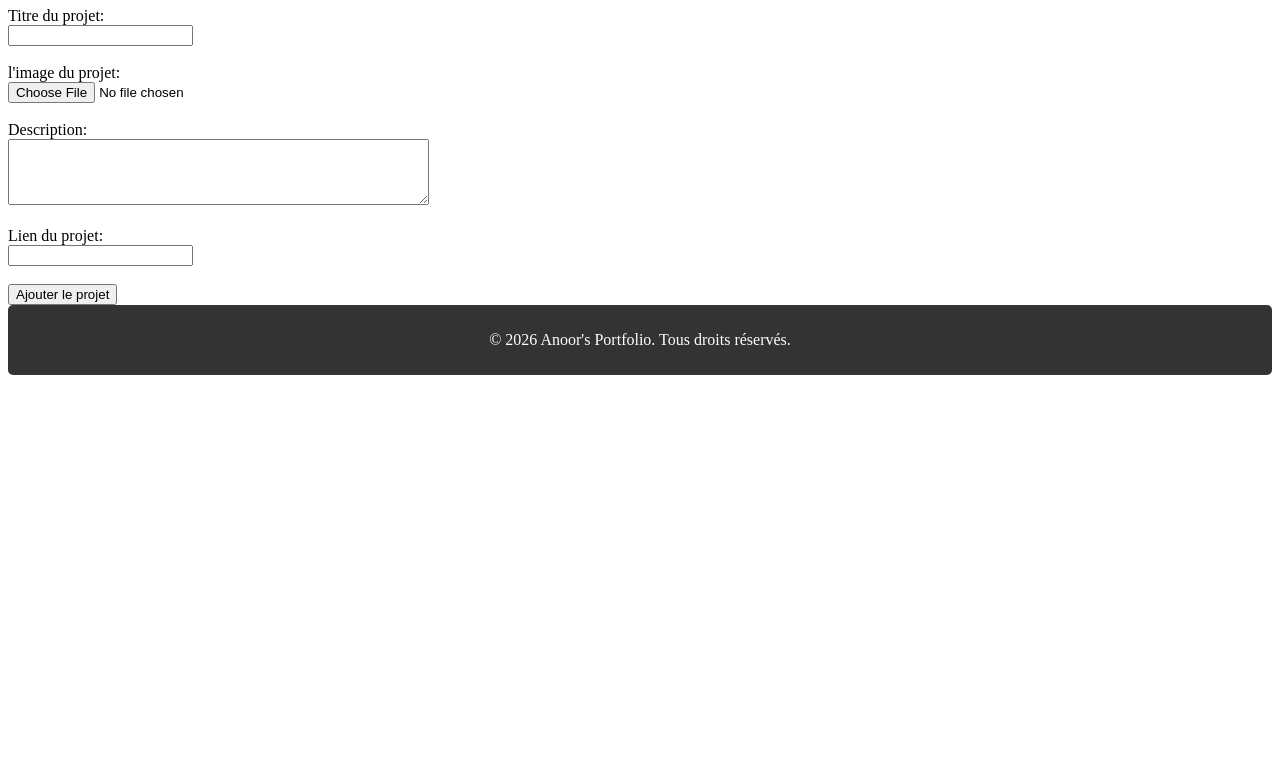
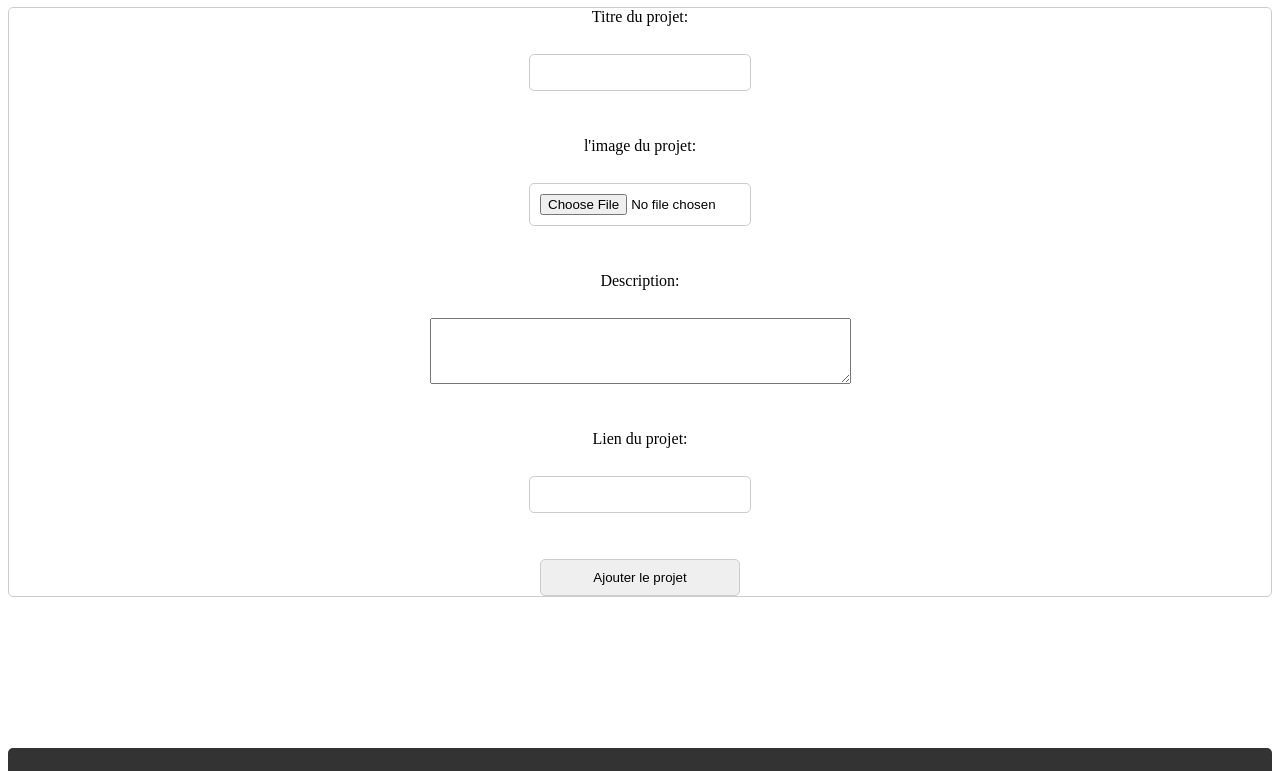
Before and after one commit to aliou9sow6/portfolio, a plain HTML site: page main_pages/add-project.html in a window 1280 px wide. Shown: the part 138-909 px from the top of the page. Before the commit the page ends 800 px from the top, so only its background shows below. Drawn offline with Linux system fonts and the light colour scheme.

Commit message:
Ajouter des fonctionnalités et des styles de gestion de projet, notamment un formulaire d'ajout de projet et des feuilles de style mises à jour

```diff
--- a/main_pages/add-project.html
+++ b/main_pages/add-project.html
@@ -3,7 +3,7 @@
 <head>
     <meta charset="UTF-8">
     <meta name="viewport" content="width=device-width, initial-scale=1.0">
-    <link rel="stylesheet" href="../style_pages/add-project.css">
+    <link rel="stylesheet" href="../style_pages/add-projet.css">
     <title>Ajouter un projet</title>
 </head>
 <body>
--- a/style_pages/add-projet.css
+++ b/style_pages/add-projet.css
@@ -11,16 +11,22 @@ form {
     flex-direction: column;
     align-items: center;
     justify-content: center;
-    width: 300px;
-    padding: 20px;
+    gap: 5px;
     border: 1px solid #ccc;
     border-radius: 5px;
 }
 
-form input, form textarea {
-    width: 100%;
+form input {
     padding: 10px;
-    margin-bottom: 15px;
+    width: 200px;
     border: 1px solid #ccc;
     border-radius: 5px;
 }
+form button {
+    padding: 10px 20px;
+    background-color: #007bff;
+    color: white;
+    border: none;
+    border-radius: 5px;
+    cursor: pointer;
+}
```
